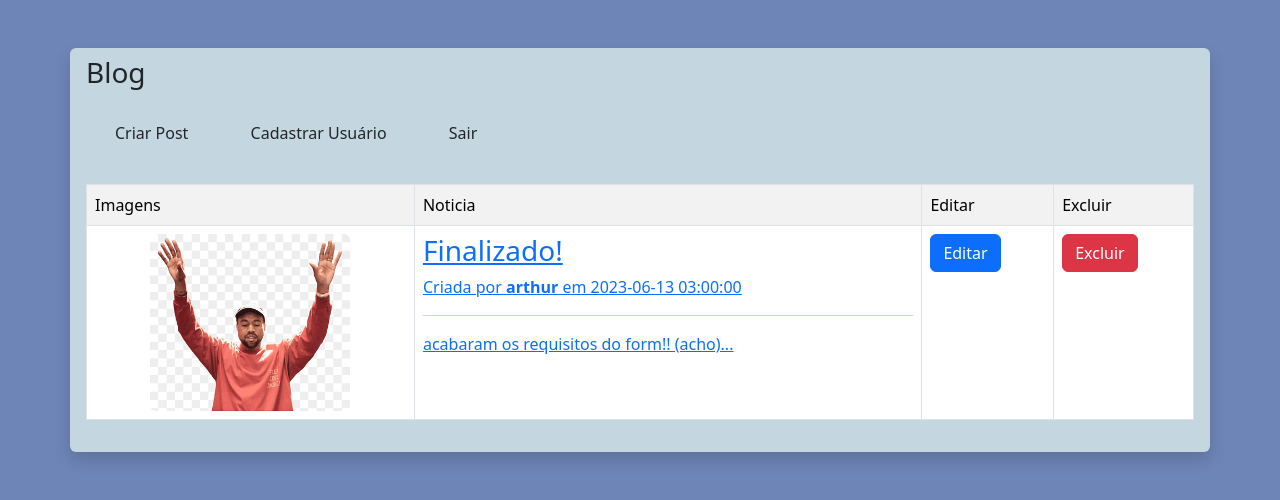
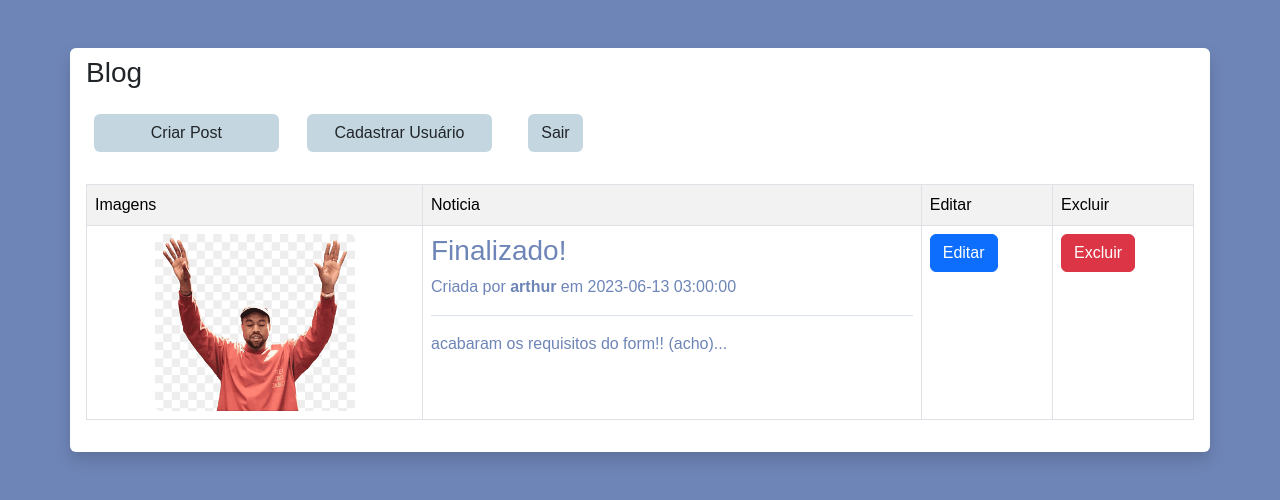
Before and after one commit to arthurfudali/sistema-web, a PHP site: page /cms/ in a window 1280 px wide. Shown: the top 500 px of the page. Run offline with PHP 8.4, Linux system fonts and the light colour scheme; data comes from the database, SQL or seed files in the repository; some web fonts are replaced.

Commit message:
front end inicio

```diff
--- a/cms/index.php
+++ b/cms/index.php
@@ -1,13 +1,14 @@
 <?php include("models/conexao.php") ?>
 <?php include("views/blades/header.php"); ?>
-<div class="container pt-2 mt-5 p-3 rounded-2 shadow" style="background-color: #C4D7E0">
+<link rel="stylesheet" href="views/css/style.css">
+<div class="container pt-2 mt-5 p-3 rounded-2 shadow" id="main">
     <p class="h3">Blog</p>
-    <a class="btn m-3" style="background-color: #C4D7E0" id="btn" href="views/cadastro.php">Criar Post</a>
-    <a class="btn m-3" style="background-color: #C4D7E0" id="btn" href="views/cadastroUser.php">Cadastrar Usuário</a>
-    <a class="btn m-3" style="background-color: #C4D7E0" id="btn" href="controllers/logoff.php">Sair</a>
-
-
-        <table class="table table-bordered table-striped table-hover mt-3" width="500px">
+    <div>
+    <a class="btn m-2 col-2" style="background-color: #C4D7E0" id="btn" href="views/cadastro.php">Criar Post</a>
+    <a class="btn m-3 col-2" style="background-color: #C4D7E0" id="btn" href="views/cadastroUser.php">Cadastrar Usuário</a>
+    <a class="btn m-3 " style="background-color: #C4D7E0" id="btn" href="controllers/logoff.php">Sair</a>
+    </div>
+        <table class="table table-bordered table-striped table-hover mt-3" id="table" width="500px">
             <tr>
                 <td>Imagens</td>
                 <td>Noticia</td>
@@ -19,7 +20,7 @@
 
             $query = mysqli_query($conexao, "SELECT * from posts INNER JOIN bloginfo ON blog_bloginfo_codigo = bloginfo_codigo INNER JOIN imagens on blog_blogimgs_codigo = id_imagem INNER JOIN usuario ON blog_usuario_codigo = usuario_codigo group by blog_bloginfo_codigo;");
             while ($exibe = mysqli_fetch_array($query)) {?>
-            <tr>
+            <tr><!--  -->
                 <td><img class="rounded mx-auto d-block " src="views/imgs/<?php echo $exibe[10] ?>" width="200px" alt=""></td>
                 <td>
                     <a class="link-underline-opacity-0" href="views/page.php?blog_codigo=<?php echo $exibe[0] ?>">
--- a/cms/views/css/style.css
+++ b/cms/views/css/style.css
@@ -1,4 +1,13 @@
 /* https://colorhunt.co/palette/6e85b7b2c8dfc4d7e0f8f9d7 */
+@import url(https://fonts.google.com/specimen/Poppins);
 .bgbody{
     background-color: #6E85B7;
 }
+#main{
+    font-family: 'Poppins', sans-serif;
+    background-color: #FFF  ;
+}
+a{
+    text-decoration: none;
+    color: #6E85B7;
+}
--- a/views/blades/header.php
+++ b/views/blades/header.php
@@ -7,6 +7,6 @@
     <title>Aula 01</title>
     <link href="https://cdn.jsdelivr.net/npm/bootstrap@5.3.0-alpha1/dist/css/bootstrap.min.css" rel="stylesheet"
         integrity="sha384-GLhlTQ8iRABdZLl6O3oVMWSktQOp6b7In1Zl3/Jr59b6EGGoI1aFkw7cmDA6j6gD" crossorigin="anonymous">
-<!--     <link rel="stylesheet" href="../css/style.css">
+<!--     <link rel="stylesheet" href="css/style.css">
  --></head>
 <body class="bg-bgdark">
```
